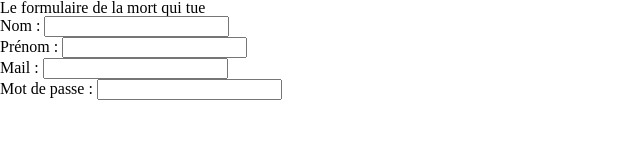
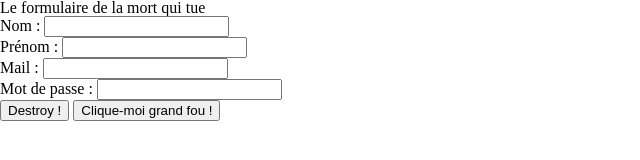
Before and after one commit to fredericnoel/RFD-Formulaire, a plain HTML site: page index.html in a window 1280 px wide. Shown: the whole page, without its empty margins (0-640 px from the left). Drawn offline with Linux system fonts and the light colour scheme.

Commit message:
Bouton effacer et envoyer Ajout main

```diff
--- a/index.html
+++ b/index.html
@@ -6,6 +6,7 @@
     <link href="./assets/css/style.css" rel="stylesheet" />
   </head>
   <body>
+    <main>
     <form action="/" method="post">
       <fieldset>
         <legend>Le formulaire de la mort qui tue</legend>
@@ -25,7 +26,12 @@
           <label for="mdp">Mot de passe&nbsp;:</label>
           <input type="password" id="mdp" name="mdp" />
         </div>
+        <div>
+          <input type="reset" value="Destroy !" />
+          <input type="submit" value="Clique-moi grand fou !" />
+        </div>
       </fieldset>
     </form>
+    </main>
   </body>
 </html>
```
